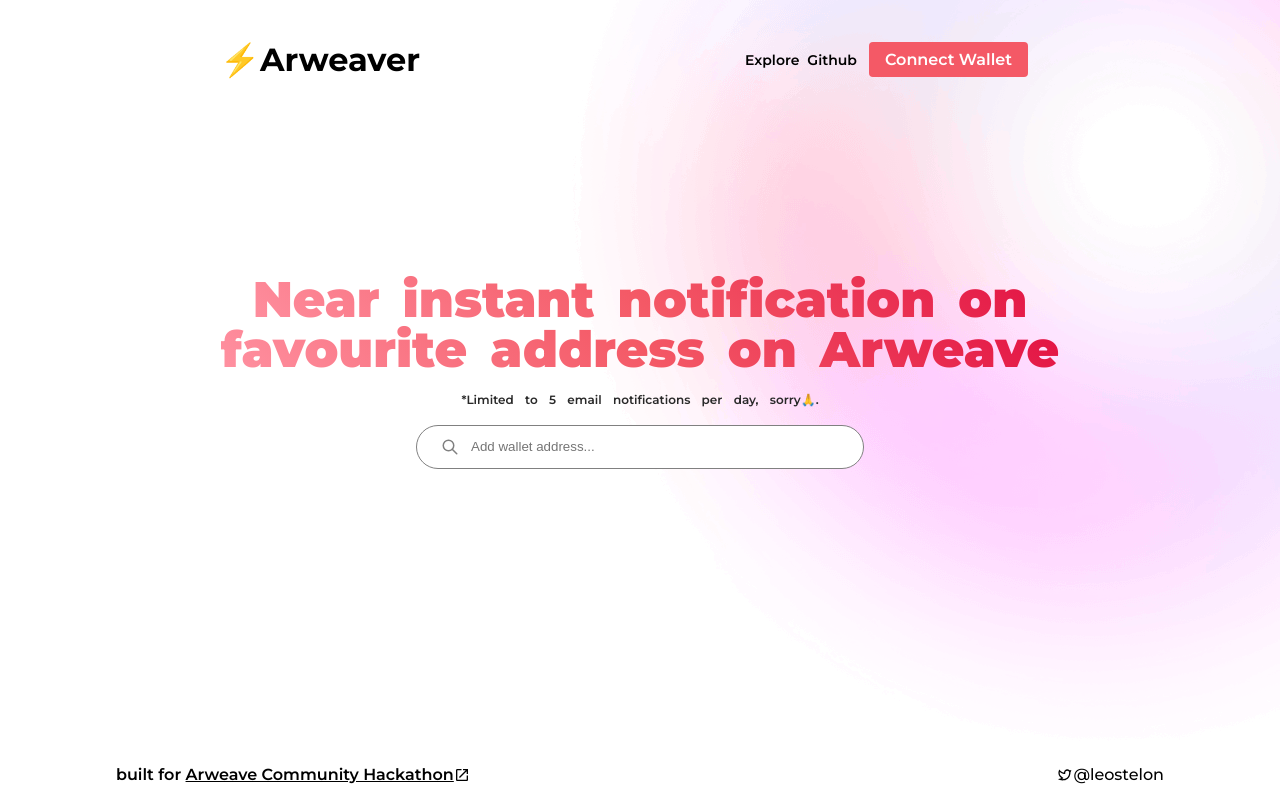
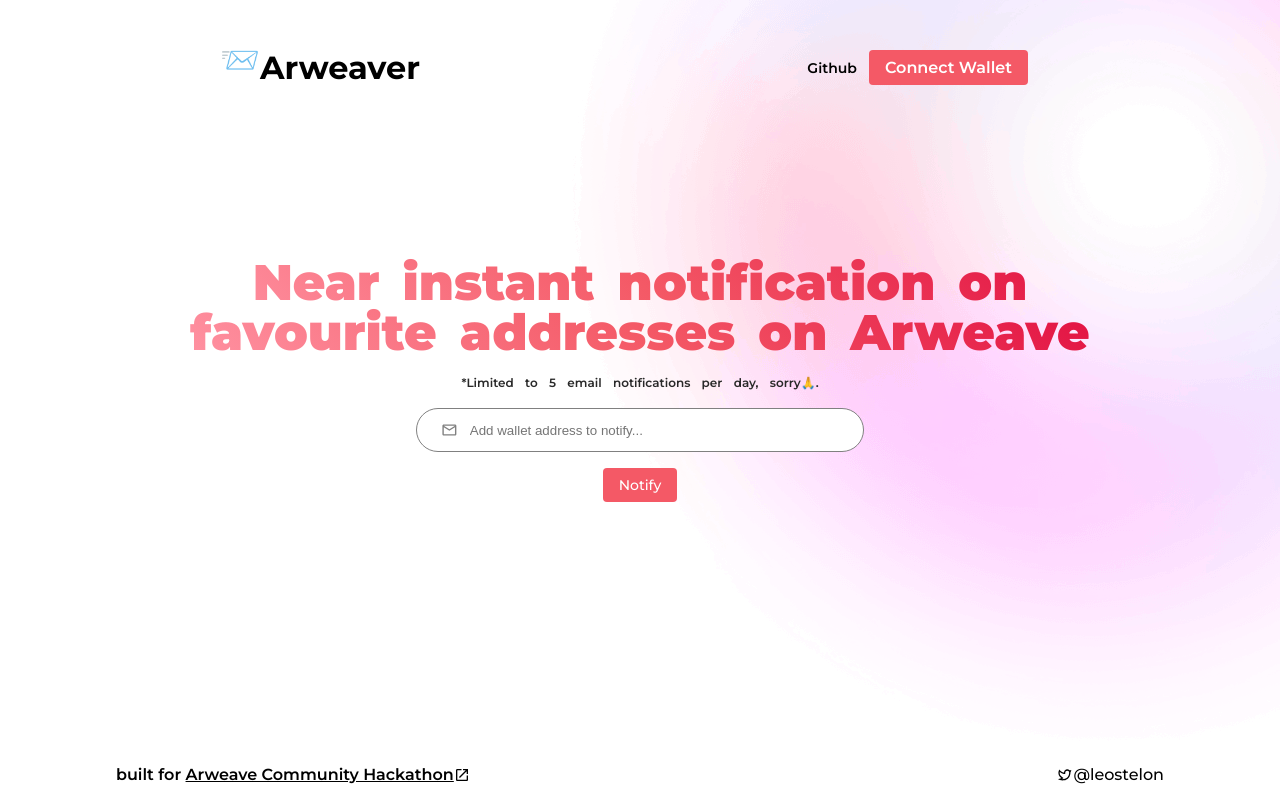
Before and after one commit to leostelon/arweaver-client, a React (Create React App) app: page / in a window 1280 px wide. Both pictures are taken after a click on the element "Continue". Built offline with nearby package versions, Linux system fonts and the light colour scheme; no server answers.

Commit message:
add notification

```diff
--- a/package.json
+++ b/package.json
@@ -15,6 +15,7 @@
     "react-icons": "^4.8.0",
     "react-router-dom": "^6.10.0",
     "react-scripts": "5.0.1",
+    "react-toastify": "4.1",
     "web-vitals": "^2.1.4"
   },
   "scripts": {
--- a/src/api/notification.js
+++ b/src/api/notification.js
@@ -1,14 +1,18 @@
 import { default as axios } from "axios";
 import { SERVER_URL } from "../constants";
 import { getLocalUser } from "../utils/getUser";
+import { toast } from "react-toastify";
 
 export const createNotification = async function (address) {
 	try {
+		const user = getLocalUser();
+
 		const response = await axios.post(
-			SERVER_URL + "/user",
+			SERVER_URL + "/notification",
 			{
+				creator_address: user.address,
 				address,
-				email: "nethajimessi10@gmail.com",
+				tx_type: " ",
 			},
 			{
 				headers: {
@@ -17,11 +21,14 @@ export const createNotification = async function (address) {
 			}
 		);
 		if (response.status === 200) {
-			console.log(response.data);
+			toast("Successfully created notification", { type: "success" });
 			return response.data;
 		}
 	} catch (error) {
 		console.log(error.message);
+		if (error.response && error.response.data.message.includes("exists.")) {
+			toast("Notification alert exists for this address.", { type: "info" });
+		}
 	}
 };
 
--- a/src/components/Navbar.jsx
+++ b/src/components/Navbar.jsx
@@ -78,8 +78,8 @@ export const Navbar = () => {
 					}}
 					style={{ cursor: "pointer" }}
 				>
-					<h1 style={{ alignItems: "flex-start", display: "flex" }}>
-						⚡Arweaver{" "}
+					<h1 style={{ alignItems: "center", display: "flex" }}>
+						<span style={{ marginBottom: "16px" }}>📨</span>Arweaver{" "}
 					</h1>
 				</div>
 				<div
@@ -90,7 +90,6 @@ export const Navbar = () => {
 					}}
 				>
 					<Box className="navlist">
-						<p onClick={() => window.location.replace("/explore")}>Explore</p>
 						<p
 							onClick={() =>
 								window.open("https://github.com/leostelon/arweaver", "_blank")
--- a/src/index.js
+++ b/src/index.js
@@ -1,11 +1,14 @@
-import React from 'react';
-import ReactDOM from 'react-dom/client';
-import './index.css';
-import App from './App';
+import React from "react";
+import ReactDOM from "react-dom/client";
+import "./index.css";
+import App from "./App";
+import { ToastContainer } from "react-toastify";
+import "react-toastify/dist/ReactToastify.css";
 
-const root = ReactDOM.createRoot(document.getElementById('root'));
+const root = ReactDOM.createRoot(document.getElementById("root"));
 root.render(
-  <React.StrictMode>
-    <App />
-  </React.StrictMode>
+	<React.StrictMode>
+		<App />
+		<ToastContainer position="bottom-center" pauseOnHover autoClose={3000} />
+	</React.StrictMode>
 );
--- a/src/screens/Home.css
+++ b/src/screens/Home.css
@@ -0,0 +1,20 @@
+.add-button {
+	animation: title-move3 2s forwards;
+	margin-top: 16px;
+	border-radius: 4px;
+	background-color: #f45966;
+	color: white;
+	padding: 8px 16px;
+	font-size: 16px;
+	font-weight: 500;
+	cursor: pointer;
+}
+
+@keyframes title-move3 {
+	from {
+		transform: translate(0px, 0px);
+	}
+	to {
+		transform: translate(0px, -70px);
+	}
+}
--- a/src/screens/Home.jsx
+++ b/src/screens/Home.jsx
@@ -1,11 +1,13 @@
 import "../styles/app-body.css";
+import "./Home.css";
 import { Box } from "@mui/material";
 import React, { useEffect, useState } from "react";
-import { TbSearch } from "react-icons/tb";
+import { MdOutlineMail } from "react-icons/md";
 import { WelcomeScreen } from "./Welcome";
 import { Navbar } from "../components/Navbar";
 import { RiTwitterLine } from "react-icons/ri";
 import { IoMdOpen } from "react-icons/io";
+import { createNotification } from "../api/notification";
 
 export const Home = () => {
 	const [input, setInput] = useState("");
@@ -22,11 +24,11 @@ export const Home = () => {
 		}
 	};
 
-	const onSearch = (event) => {
-		if (input !== "") {
-			window.location.replace(`/explore?query=${input}`);
-		}
-	};
+	async function addNotification() {
+		if (!input || input === "") return;
+		await createNotification(input);
+		setInput("");
+	}
 
 	useEffect(() => {
 		const isWelcome = localStorage.getItem("welcome");
@@ -48,7 +50,7 @@ export const Home = () => {
 								<p className="nft-title">Near instant notification on</p>
 								<p>
 									<span className="nft-title">
-										favourite address on Arweave
+										favourite addresses on Arweave
 									</span>
 								</p>
 							</Box>
@@ -74,21 +76,25 @@ export const Home = () => {
 								}}
 								className="search"
 							>
-								<TbSearch
-									onClick={onSearch}
-									color="grey"
-									cursor={"pointer"}
-									size={18}
-								/>
+								<MdOutlineMail color="grey" cursor={"pointer"} size={18} />
 								<input
 									type="search"
 									id="search"
 									onKeyDown={handleKeyDown}
-									placeholder="Add wallet address..."
+									placeholder="Add wallet address to notify..."
 									value={input}
 									onInput={(e) => setInput(e.target.value)}
-									style={{ border: "none", marginLeft: "12px" }}
+									style={{ border: "none", marginLeft: "12px", width: "100%" }}
 								/>
+							</Box>
+							<Box
+								onClick={addNotification}
+								className="add-button"
+								sx={{
+									fontSize: "14px !important",
+								}}
+							>
+								Notify
 							</Box>
 						</Box>
 						<Box
--- a/src/screens/Profile.jsx
+++ b/src/screens/Profile.jsx
@@ -15,7 +15,6 @@ import { getShortAddress } from "../utils/addressShort";
 
 export const Profile = () => {
 	const [loading, setLoading] = useState(true);
-	const [name, setName] = useState("");
 	const [token, setToken] = useState("");
 	const [open, setOpen] = useState(false);
 	const [notifications, setNotifications] = useState([]);
@@ -163,7 +162,7 @@ export const Profile = () => {
 												alignItems={"center"}
 												justifyContent={"space-between"}
 											>
-												<h3>{getShortAddress(d.user_address)}</h3>
+												<h3>{getShortAddress(d.address)}</h3>
 												<Box
 													sx={{ cursor: "pointer" }}
 													onClick={async () => {
--- a/src/screens/Welcome.jsx
+++ b/src/screens/Welcome.jsx
@@ -30,7 +30,7 @@ export const WelcomeScreen = ({ onCloseWelcome }) => {
 					{/* <Box className="gradient-container"></Box> */}
 					<Box className="main-title">
 						<p>Near Instant</p>
-						<p>Mail Notification on</p>
+						<p>Mail Notifications on</p>
 						<p>
 							<span className="nft-title">Arweave📨</span>
 						</p>
```
